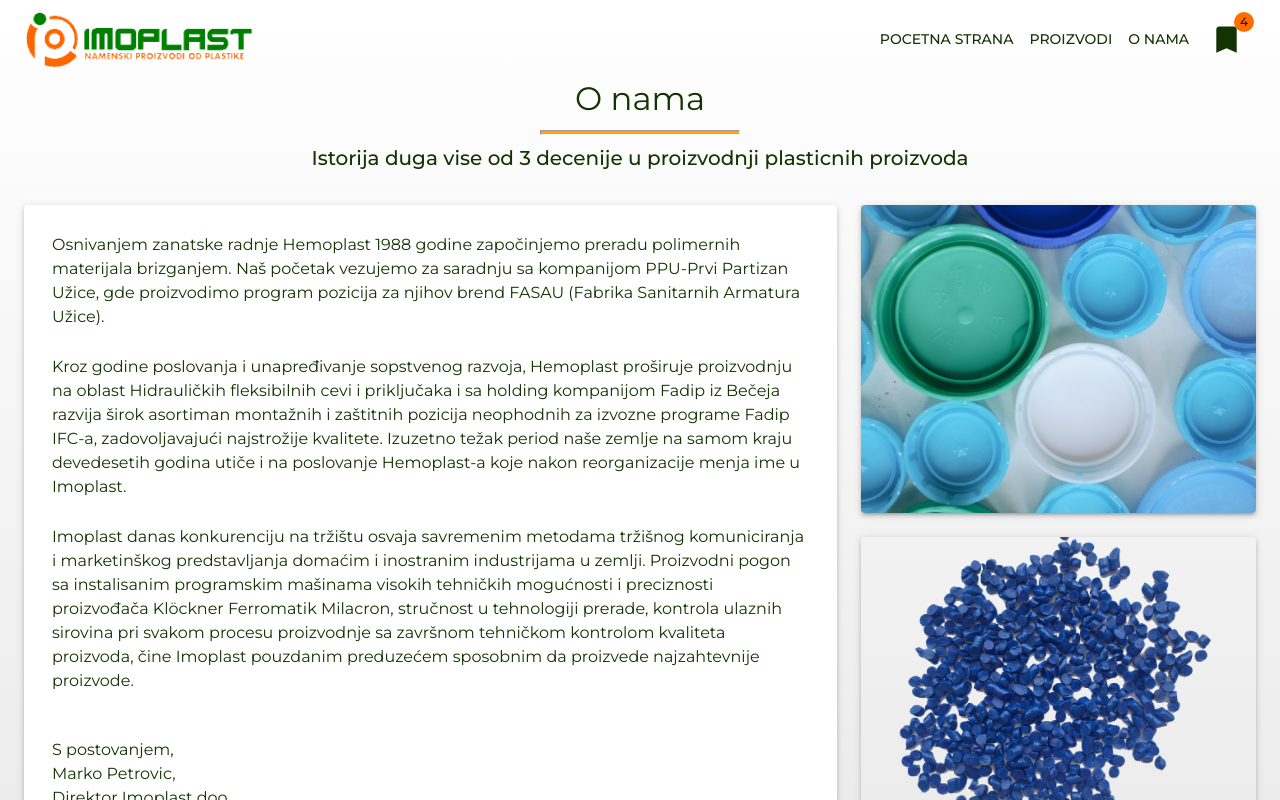
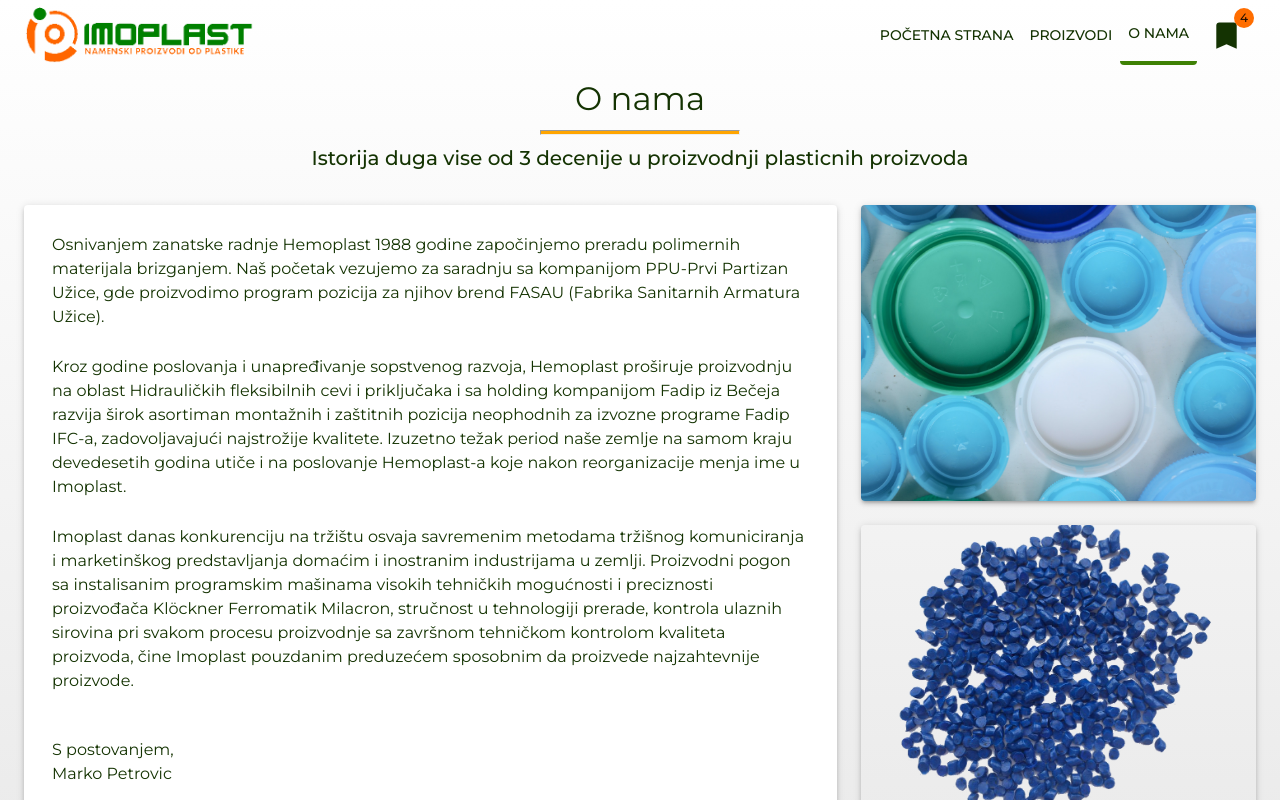
Before and after one commit to rades12340/imoplast_webapp, a Next.js app: page /o_nama in a window 1280 px wide. Shown: the top 800 px of the page. Built offline with nearby package versions, Linux system fonts and the light colour scheme.

Commit message:
small changes

```diff
--- a/src/components/BottomNav.tsx
+++ b/src/components/BottomNav.tsx
@@ -12,6 +12,7 @@ import ShoppingBasketIcon from "@material-ui/icons/ShoppingBasket";
 import InfoIcon from "@material-ui/icons/Info";
 import PeopleAltIcon from "@material-ui/icons/PeopleAlt";
 import { orange } from "@material-ui/core/colors";
+import { useRouter } from "next/router";
 
 const useStyles = makeStyles((theme: Theme) =>
   createStyles({
@@ -32,10 +33,14 @@ const useStyles = makeStyles((theme: Theme) =>
     selected: {
       backgroundColor: orange.A700,
     },
+    active: {
+      color: "orange",
+    },
   })
 );
 
 const MyComp = () => {
+  const router = useRouter();
   const classes = useStyles();
   const [value, setValue] = React.useState(0);
   return (
@@ -48,17 +53,28 @@ const MyComp = () => {
       className={classes.bottomNav}
     >
       <Link href="/">
-        <BottomNavigationAction showLabel label="Pocetak" icon={<HomeIcon />} />
+        <BottomNavigationAction
+          showLabel
+          label="Pocetak"
+          icon={<HomeIcon />}
+          className={router.pathname === "/" ? classes.active : ""}
+        />
       </Link>
       <Link href="/proizvodi?kategorija=Svi proizvodi">
         <BottomNavigationAction
           showLabel
           label="Proizvodi"
           icon={<ShoppingBasketIcon />}
+          className={router.pathname === "/proizvodi" ? classes.active : ""}
         />
       </Link>
       <Link href="/o_nama">
-        <BottomNavigationAction showLabel label="O nama" icon={<InfoIcon />} />
+        <BottomNavigationAction
+          showLabel
+          label="O nama"
+          icon={<InfoIcon />}
+          className={router.pathname === "/o_nama" ? classes.active : ""}
+        />
       </Link>
       {/* <Link href="/partneri">
         <a>
--- a/src/components/Footer.tsx
+++ b/src/components/Footer.tsx
@@ -27,7 +27,7 @@ const useStyles = makeStyles((theme: Theme) =>
       alignItems: "center",
     },
     media: {
-      maxHeight: "64px",
+      maxHeight: "58px",
       height: "7vh",
     },
     link: {
@@ -56,7 +56,7 @@ export default () => {
             <img
               className={classes.media}
               src="/images/logo.png"
-              title="logo-company"
+              title="Immoplast nameski proizvodi od plastike"
             />
             <Typography
               variant="body2"
--- a/src/components/TopMenu.tsx
+++ b/src/components/TopMenu.tsx
@@ -1,4 +1,4 @@
-import React from "react";
+import React, { useEffect, useState } from "react";
 import {
   fade,
   makeStyles,
@@ -14,6 +14,7 @@ import Menu from "@material-ui/core/Menu";
 import BookmarkIcon from "@material-ui/icons/Bookmark";
 import { CardMedia, Button, Container } from "@material-ui/core";
 import Link from "next/link";
+import { useRouter } from "next/router";
 
 const useStyles = makeStyles((theme: Theme) =>
   createStyles({
@@ -21,7 +22,7 @@ const useStyles = makeStyles((theme: Theme) =>
       flexGrow: 1,
     },
     media: {
-      maxHeight: "64px",
+      maxHeight: "58px",
       height: "7vh",
       width: "auto",
     },
@@ -74,7 +75,7 @@ const useStyles = makeStyles((theme: Theme) =>
     sectionDesktop: {
       display: "none",
       zIndex: theme.zIndex.drawer + 1,
-      maxWidth: "900px",
+      marginRight: "auto",
       [theme.breakpoints.up("md")]: {
         display: "flex",
       },
@@ -88,17 +89,35 @@ const useStyles = makeStyles((theme: Theme) =>
     appBar: {
       backgroundColor: "transparent",
       color: "rgb(20, 51, 2)",
+      height: "70px",
+      transition: "all 0.25s",
+    },
+    active: {
+      boxSizing: "border-box",
+      borderBottom: `4px solid ${theme.palette.text.primary}`,
+    },
+    scroll: {
+      top: 0,
+      width: "100%",
+      height: "79px",
+      backgroundColor: "transparent",
+      backdropFilter: "blur(5px)",
+      color: theme.palette.text.secondary,
+      transition: "all 0.25s",
     },
   })
 );
 
 export default function PrimarySearchAppBar() {
+  const router = useRouter();
   const classes = useStyles();
   const [anchorEl, setAnchorEl] = React.useState<null | HTMLElement>(null);
   const [
     mobileMoreAnchorEl,
     setMobileMoreAnchorEl,
   ] = React.useState<null | HTMLElement>(null);
+  const [listener, setListener] = useState(null);
+  const [scroll, setScroll] = useState(false);
 
   const isMenuOpen = Boolean(anchorEl);
   const isMobileMenuOpen = Boolean(mobileMoreAnchorEl);
@@ -110,6 +129,18 @@ export default function PrimarySearchAppBar() {
   const handleMobileMenuOpen = (event: React.MouseEvent<HTMLElement>) => {
     setMobileMoreAnchorEl(event.currentTarget);
   };
+
+  useEffect(() => {
+    const element = document.addEventListener("scroll", (e) => {
+      const scrolled = document.scrollingElement.scrollTop;
+      if (scrolled >= 70) {
+        setScroll(true);
+      } else {
+        setScroll(false);
+      }
+    });
+    setListener(element);
+  }, []);
 
   const mobileMenuId = "primary-search-account-menu-mobile";
   const renderMobileMenu = (
@@ -134,38 +165,63 @@ export default function PrimarySearchAppBar() {
 
   return (
     <div className={classes.grow}>
-      <AppBar position="static" elevation={0} className={classes.appBar}>
+      <AppBar
+        position="fixed"
+        elevation={scroll ? 2 : 0}
+        className={!scroll ? classes.appBar : classes.scroll}
+        style={{ left: 0, top: 0 }}
+      >
         <Toolbar
           style={{
             position: "relative",
             padding: "10px 24px",
+            width: "100%",
+            maxWidth: "1280px",
+            margin: "auto",
           }}
         >
           <img
             className={classes.media}
             src="/images/logo.png"
-            title="logo-company"
+            title="Immoplast nameski proizvodi od plastike"
+            style={{ marginLeft: "auto" }}
           />
           <div className={classes.grow} />
           <div className={classes.sectionDesktop}>
             <Link href="/">
-              <Button color="inherit">Pocetna strana</Button>
+              <Button
+                color="inherit"
+                className={router.pathname === "/" ? classes.active : ""}
+              >
+                Početna strana
+              </Button>
             </Link>
             <Link href="/proizvodi?kategorija=Svi proizvodi">
-              <Button color="inherit">Proizvodi</Button>
+              <Button
+                color="inherit"
+                className={
+                  router.pathname === "/proizvodi" ? classes.active : ""
+                }
+              >
+                Proizvodi
+              </Button>
             </Link>
             <Link href="/o_nama">
-              <Button color="inherit">O nama</Button>
+              <Button
+                color="inherit"
+                className={router.pathname == "/o_nama" ? classes.active : ""}
+              >
+                O nama
+              </Button>
             </Link>
-            {/* <Link href="/partneri">
-              <Button color="inherit">Partneri</Button>
-            </Link> */}
+
             <IconButton aria-label="show 4 new mails" color="inherit">
               <Badge badgeContent={4} color="secondary">
                 <BookmarkIcon fontSize="large" />
               </Badge>
             </IconButton>
           </div>
+
           <div className={classes.sectionMobile}>
             <IconButton
               aria-label="show more"
--- a/src/pages/_app.js
+++ b/src/pages/_app.js
@@ -10,6 +10,7 @@ import Footer from "../components/Footer";
 import "./styles.css";
 import "swiper/css/swiper.css";
 import { useRouter } from "next/router";
+import { Box } from "@material-ui/core";
 
 export default function MyApp(props) {
   const router = useRouter();
@@ -39,12 +40,18 @@ export default function MyApp(props) {
           rel="stylesheet"
           href="https://cdnjs.cloudflare.com/ajax/libs/Swiper/4.5.0/css/swiper.css"
         />
+        <link
+          href="https://fonts.googleapis.com/css2?family=PT+Serif:wght@400;700&display=swap"
+          rel="stylesheet"
+        ></link>
       </Head>
       <ThemeProvider theme={theme}>
         {/* CssBaseline kickstart an elegant, consistent, and simple baseline to build upon. */}
         <CssBaseline />
         {router.pathname !== "/proizvodi/[id]" ? <TopMenu /> : null}
-        <Component {...pageProps} />
+        <Box marginTop="79px">
+          <Component {...pageProps} />
+        </Box>
         {router.pathname !== "/proizvodi/[id]" ? <BottomNav /> : null}
         {router.pathname !== "/proizvodi/[id]" ? <Footer /> : null}
       </ThemeProvider>
--- a/src/pages/_document.js
+++ b/src/pages/_document.js
@@ -11,10 +11,14 @@ export default class MyDocument extends Document {
           {/* PWA primary color */}
           <meta name="theme-color" content={theme.palette.primary.main} />
 
-          <link
+          {/* <link
             rel="stylesheet"
             href="https://fonts.googleapis.com/css?family=Roboto:300,400,500,700&display=swap"
-          />
+          /> */}
+          <link
+            href="https://fonts.googleapis.com/css2?family=PT+Serif:wght@400;700&display=swap"
+            rel="stylesheet"
+          ></link>
         </Head>
         <body>
           <Main />
--- a/src/pages/index.tsx
+++ b/src/pages/index.tsx
@@ -10,8 +10,8 @@ const Home = () => {
     <>
       <Hero />
       <FourKeyParts />
-      <OurNumbers />
-      <Quotes />
+      {/* <OurNumbers />
+      <Quotes /> */}
       <Finance />
     </>
   );
--- a/src/pages/o_nama.tsx
+++ b/src/pages/o_nama.tsx
@@ -163,8 +163,7 @@ const Onama = () => {
               align="left"
               gutterBottom
             >
-              S postovanjem, <br /> Marko Petrovic,
-              <br /> Direktor Imoplast doo.
+              S postovanjem, <br /> Marko Petrovic
             </Typography>
           </Paper>
         </Grid>
--- a/src/partials/_theme.js
+++ b/src/partials/_theme.js
@@ -48,12 +48,7 @@ let theme = createMuiTheme({
         },
       },
     },
-    MuiAppBar: {
-      root: {
-        maxWidth: "1280px",
-        margin: "auto",
-      },
-    },
+
     MuiListItemText: {
       primary: {
         fontSize: "1em",
```
Also changed, not shown: src/components/FourKeyParts.tsx (+52 -2 lines), src/components/Hero.tsx (+6 -1 lines), src/pages/proizvodi/[id].tsx (+2 -9 lines).
